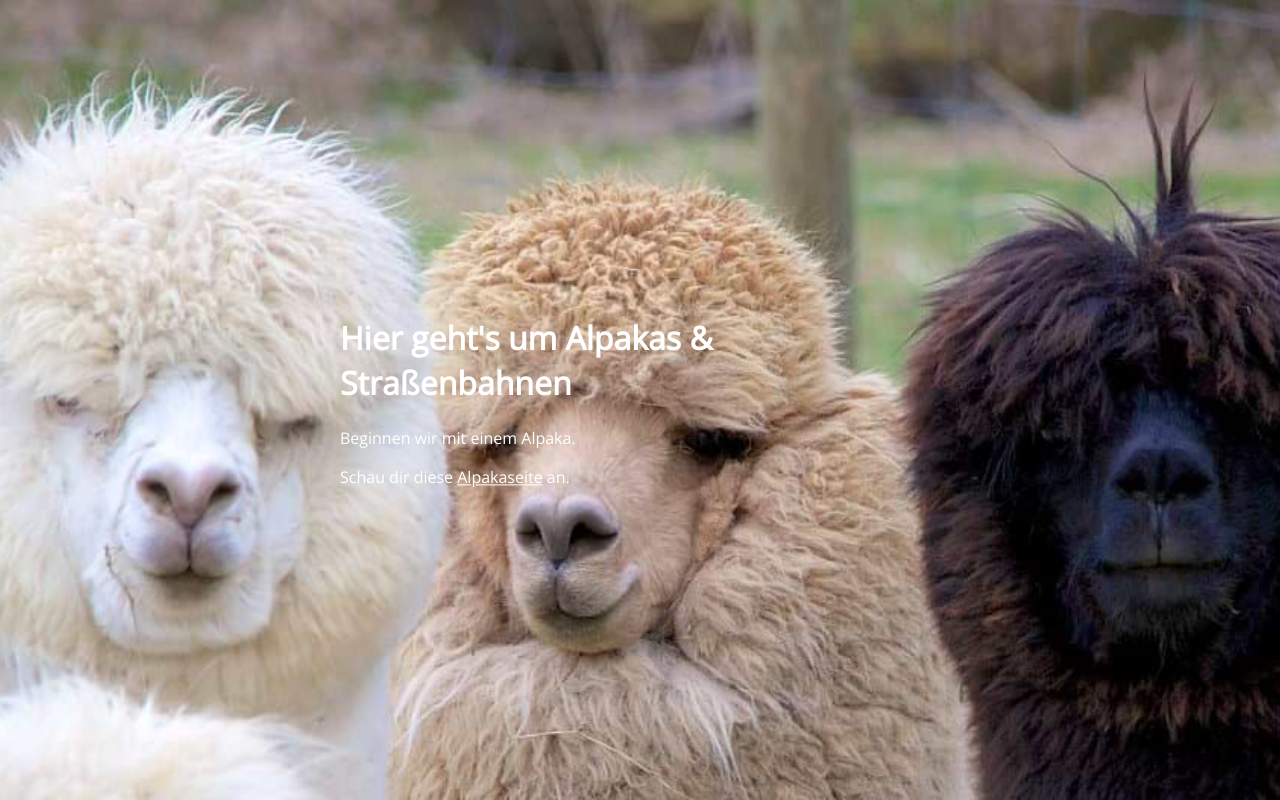
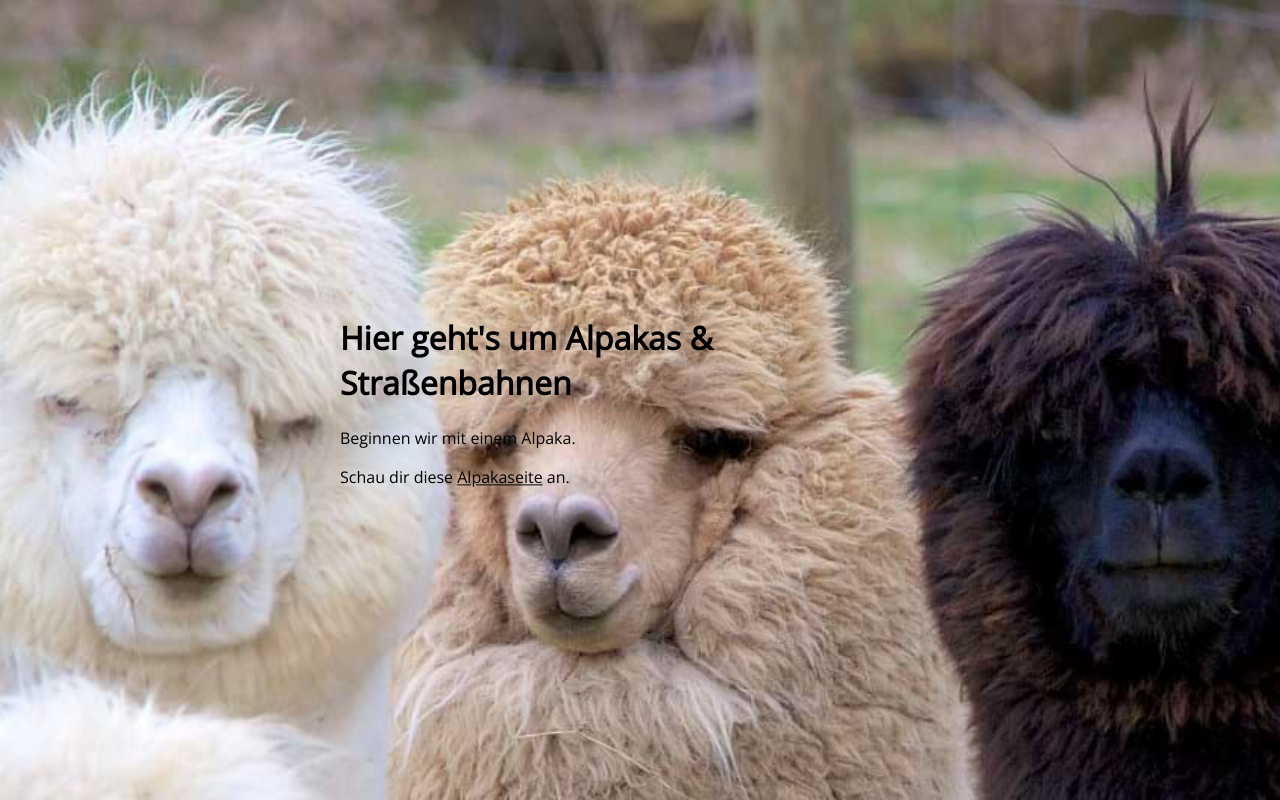
Before and after one commit to analogkultur/analogkultur.github.io, a plain HTML site: page index.html in a window 1280 px wide. Drawn offline with nearby package versions, Linux system fonts and the light colour scheme.

Commit message:
farbe text

```diff
--- a/style.css
+++ b/style.css
@@ -15,7 +15,7 @@ body {
 }
 
 a{
-  color: #fff;
+  color: #000000;
 }
 body{
 	background: url('img/alpaka_klein.jpg') center center;
@@ -26,7 +26,7 @@ body{
 	position:absolute;
 	width:90%;
 	max-width: 600px;
-	color: #fff;
+	color: #000000;
 	top: 50%;
 	left: 50%;
 	transform: translate(-50%, -50%);
```
